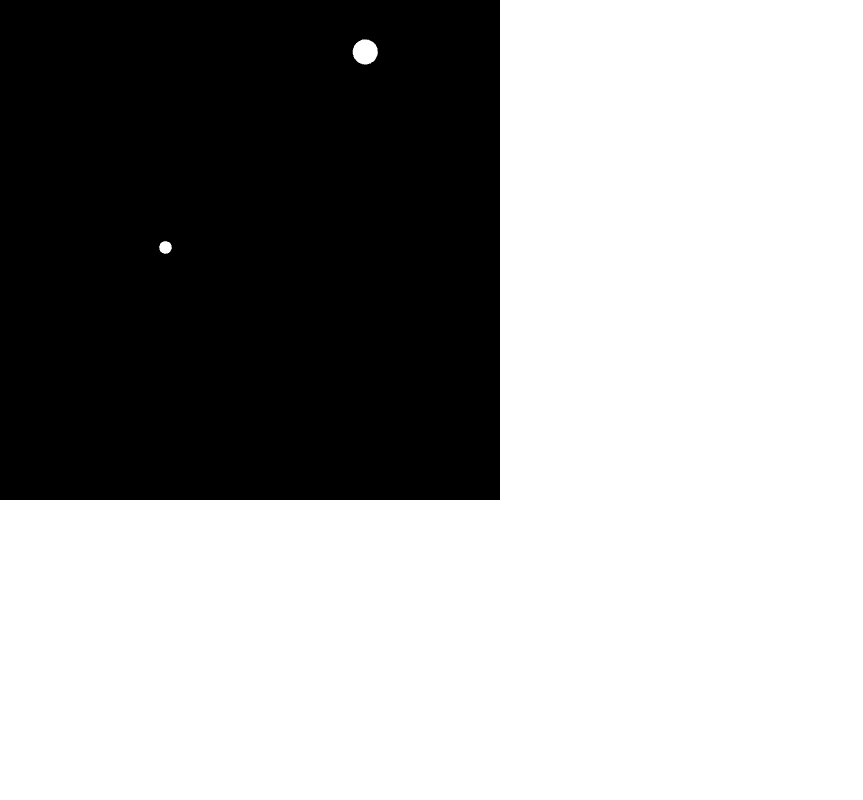
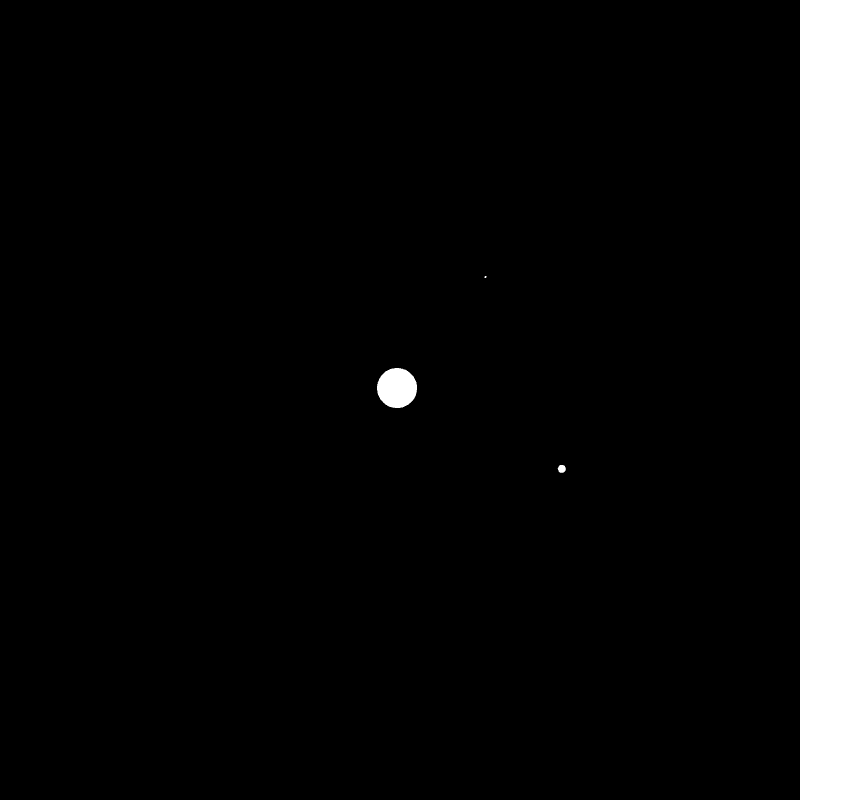
Before and after one commit to Lucas491-dev/Physics-Sim, a plain HTML site: page gravity sim v1/index.html in a window 1280 px wide. Shown: the whole page, without its empty margins (0-863 px from the left). Drawn offline with Linux system fonts and the light colour scheme.

Commit message:
Working orbital mechanics with more than 2 planets
Converted all the arrays to one central object, which is then retrieved each frame to update the attraction forces between planets. Set up a sample orbit with a small planet orbited by a moon and an asteroid to demonstrate how Sim works.

```diff
--- a/gravity sim v1/index.html
+++ b/gravity sim v1/index.html
@@ -5,11 +5,16 @@
     <title>WebGL Circle</title>
     <style>
         body { margin: 0; }
-
+         #glCanvas {
+        display: block;
+        width: 100vh;
+        height: 100vh;
+    }
     </style>
 </head>
     <body>
-    <canvas id="glCanvas" width="500" height="500"></canvas>
+
+    <canvas id="glCanvas"></canvas>
 
         <script>
         const canvas = document.getElementById('glCanvas');
@@ -63,15 +68,33 @@
 
         const program = createProgram(gl, vertexShader, fragmentShader);
         gl.useProgram(program);
-        let position =[[-0.5,0] , [0.5,0.8],]
-        let velocityVector = [[0.0005,0], [-0.0001,0]]
-        let forceVector =[[0,0],[0,0]]
-        let mass =[4.8 * 10  ** 22, 6.347673 * 10 ** 22]
+        let bodies = [
+            {
+                position: [-0.5, 0.8],
+                velocity: [0.002, 0],
+                force: [0, 0],
+                mass: 4.8 * 10 ** 22,
+                radius: 0.0025
+            },
+            {
+                position: [0, 0],
+                velocity: [0, 0],
+                force: [0, 0],
+                mass: 8 * 10 ** 23,
+                radius: 0.05
+            },
+              {
+                position: [-0.5, -0.5],
+                velocity: [0, 0.003],
+                force: [0, 0],
+                mass: 4.8 * 10 ** 20,
+                radius: 0.01
+            }
+        ];
 
-        let radiusList = [0.025, 0.05];
-        function drawCircle(X,Y,r){
+        function drawCircle(X,Y,radius){
             const numSegments = 100; // more = smoother
-            const radius = r;
+
             let vertices = [X, Y];
             for (let i = 0; i <= numSegments; i++) {
                 let angle = i * 2 * Math.PI / numSegments;
@@ -95,6 +118,8 @@
             gl.drawArrays(gl.TRIANGLE_FAN, 0, numSegments + 2);
         }
         // === Draw ===
+        canvas.width = window.innerHeight;
+        canvas.height = window.innerHeight;
         gl.viewport(0, 0, canvas.width, canvas.height);
         gl.clearColor(0, 0, 0, 1);
         gl.clear(gl.COLOR_BUFFER_BIT);
@@ -106,53 +131,38 @@
 
     function calculateGravity(){
         gl.clear(gl.COLOR_BUFFER_BIT);
-        for (let i = 0; i < position.length; i++) {
-            drawCircle(position[i][0], position[i][1], radiusList[i]);
+        for (let i = 0; i < bodies.length; i++) {
+            drawCircle(bodies[i].position[0], bodies[i].position[1], bodies[i].radius);
+
+
             // Update position by velocity vectors
-            position[i][0] += velocityVector[i][0];
-            position[i][1] += velocityVector[i][1];
-            forceVector[i] = [0, 0]; // Reset force vector for each object
-            // Gravity effect
-            // velocityVector[i][1] += -9.81 / 10000; //basic falling effect
-            // bottom collision
-            if (position[i][1] < -0.9) {
+            bodies[i].position[0] += bodies[i].velocity[0];
+            bodies[i].position[1] += bodies[i].velocity[1];
+            bodies[i].force = [0, 0]; // Reset force vector for each object such that it can be recalculated
+            // Calculate forces between bodies
+            for (let z=0; z< bodies.length; z++){
+                //check if the two bodies are not the same
+                if (i!==z){
 
-                velocityVector[i][1] = -(velocityVector[i][1] * 0.6);
-            }
-             if (position[i][1] > 0.9) {
+                    let spatiumVector = [bodies[z].position[0]-bodies[i].position[0], bodies[z].position[1]-bodies[i].position[1]] //creates a 2d vector between the two objects
+                    // console.log("relational vector "+ spatiumVector)
+                    let distanceScalar = (Math.sqrt(spatiumVector[0]**2 + spatiumVector[1]**2)) * 2e6//finds the distance between the two objects and then increase scale for more realistic projection
+                    // console.log("distance:" + distanceScalar)
+                    let forceScalar = ( gravity * (bodies[i].mass*bodies[z].mass))/(distanceScalar ** 2); // newton's law of universal gravitation F=G(m1*m2)/r^2
+                    // console.log("force scalar:" +forceScalar)
+                    let unitSpatiumVector = [spatiumVector[0]/distanceScalar, spatiumVector[1]/distanceScalar]; //converts the distance vector to a unit vector
+                    bodies[i].force[0] += forceScalar * unitSpatiumVector[0]
+                    bodies[i].force[1] += forceScalar * unitSpatiumVector[1];
+                    //multiplies the unit vector by the force scalar to get the force vector
 
-                velocityVector[i][1] = -(velocityVector[i][1] * 0.6);
-            }
-             if (position[i][0] > 0.9) {
-
-                velocityVector[i][0] = -(velocityVector[i][0] * 0.6);
-            }
-             if (position[i][0] < -0.9) {
-
-                velocityVector[i][0] = -(velocityVector[i][0] * 0.6);
-            }
-
-            for (let z=0; z< position.length; z++){
-                if (i!==z){
-                let spatiumVector = [position[z][0]-position[i][0], position[z][1]-position[i][1]] //creates a 2d vector between the two objects
-                console.log("relational vector "+ spatiumVector)
-                let distanceScalar = (Math.sqrt(spatiumVector[0]**2 + spatiumVector[1]**2)) * 2e6//finds the distance between the two objects and then uses astronomincal to increase scale for more realistic projection
-                console.log("distance:" + distanceScalar)
-                let forceScalar = ( gravity * (mass[i]*mass[z]))/(distanceScalar ** 2); // newton's law of universal gravitation F=G(m1*m2)/r^2
-                console.log("force scalar:" +forceScalar)
-                let unitSpatiumVector = [spatiumVector[0]/distanceScalar, spatiumVector[1]/distanceScalar]; //converts the distance vector to a unit vector
-                forceVector[i][0] = forceScalar * unitSpatiumVector[0]
-                forceVector[i][1] = forceScalar * unitSpatiumVector[1];
-                //multiplies the unit vector by the force scalar to get the force vector
-
-                console.log("force vector: " + forceVector[i][0] + " " + forceVector[i][1])
+                    // console.log("force vector: " + bodies[i].force[0] + " " + bodies[i].force[1])
                 }
 
 
             }
-            velocityVector[i][1] += (forceVector[i][1]/mass[i])  ; //updates the velocity vector by the force vector divided by the mass of the object using newton's second of motion law F=ma
-            velocityVector[i][0] += (forceVector[i][0]/mass[i]) ;
-            console.log (velocityVector[i])
+            bodies[i].velocity[1] += (bodies[i].force[1]/bodies[i].mass)  ; //updates the velocity vector by the force vector divided by the mass of the object using newton's second of motion law F=ma
+            bodies[i].velocity[0] += (bodies[i].force[0]/bodies[i].mass) ;
+            // console.log (bodies[i].velocity)
 
          }
 
```
